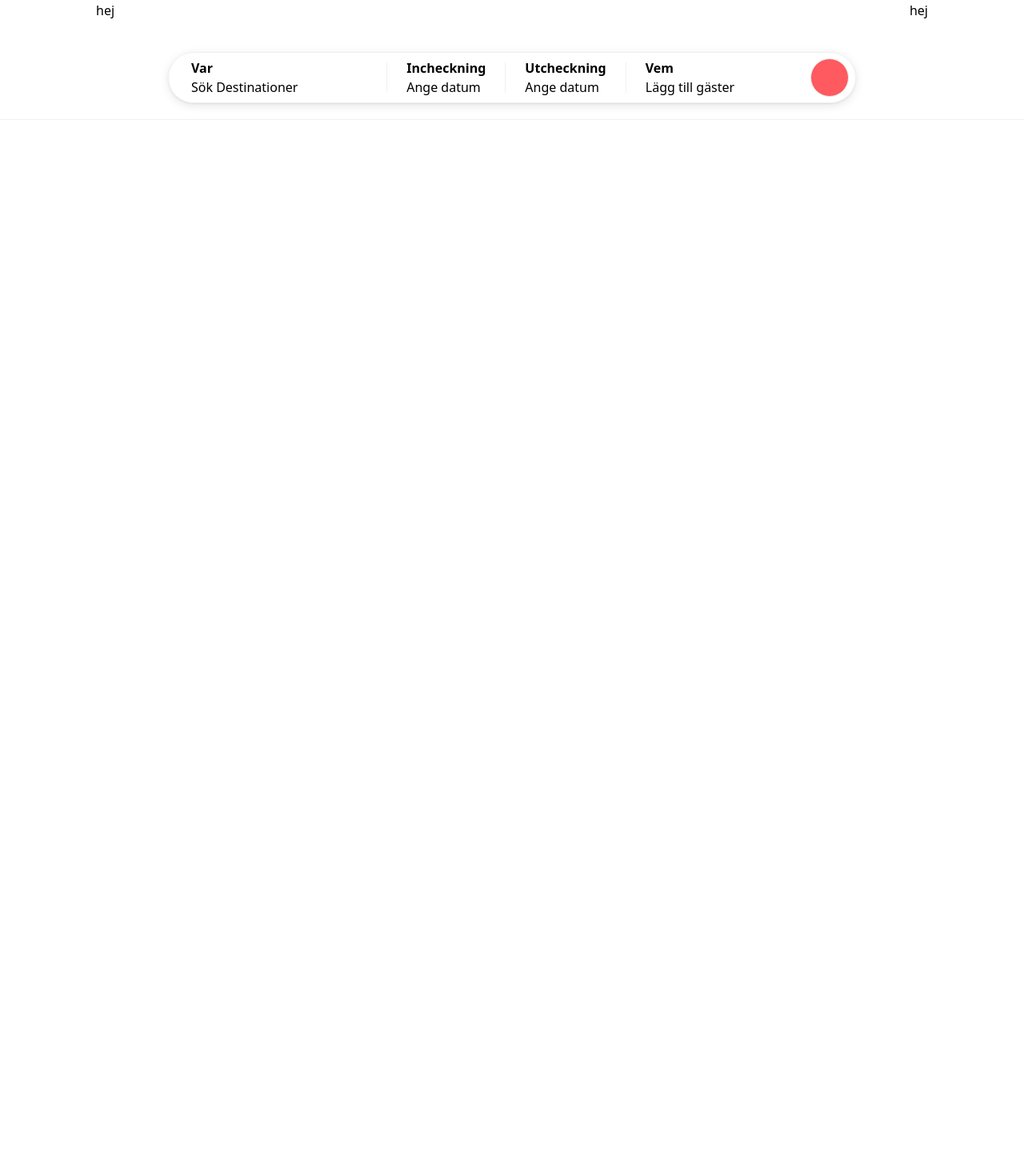
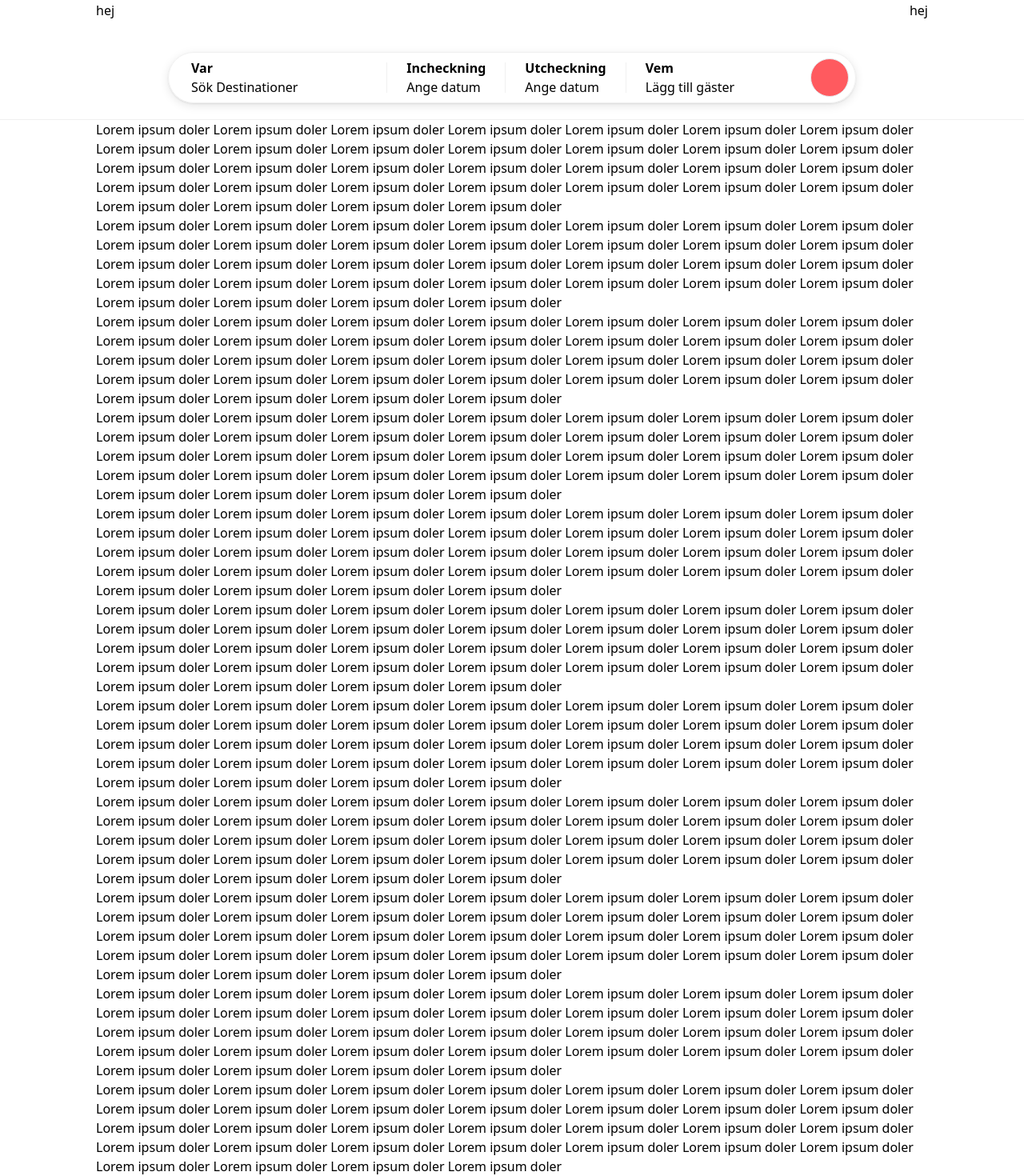
Before and after one commit to weralite/bnb-assignment, a Next.js app: page / in a window 1280 px wide. Shown: the part 39-1509 px from the top of the page at 80% size. Before the commit the page ends 800 px from the top, so only its background shows below. Built offline with nearby package versions, Linux system fonts and the light colour scheme.

Commit message:
animating header

```diff
--- a/src/app/page.tsx
+++ b/src/app/page.tsx
@@ -3,7 +3,105 @@ export default function Home() {
   return (
     <div>
       <main>
-
+    <div>Lorem ipsum doler Lorem ipsum doler Lorem ipsum doler Lorem ipsum doler
+    Lorem ipsum doler Lorem ipsum doler Lorem ipsum doler Lorem ipsum doler
+    Lorem ipsum doler Lorem ipsum doler Lorem ipsum doler Lorem ipsum doler
+    Lorem ipsum doler Lorem ipsum doler Lorem ipsum doler Lorem ipsum doler
+    Lorem ipsum doler Lorem ipsum doler Lorem ipsum doler Lorem ipsum doler
+    Lorem ipsum doler Lorem ipsum doler Lorem ipsum doler Lorem ipsum doler
+    Lorem ipsum doler Lorem ipsum doler Lorem ipsum doler Lorem ipsum doler
+    Lorem ipsum doler Lorem ipsum doler Lorem ipsum doler Lorem ipsum doler
+    </div>
+    <div>Lorem ipsum doler Lorem ipsum doler Lorem ipsum doler Lorem ipsum doler
+    Lorem ipsum doler Lorem ipsum doler Lorem ipsum doler Lorem ipsum doler
+    Lorem ipsum doler Lorem ipsum doler Lorem ipsum doler Lorem ipsum doler
+    Lorem ipsum doler Lorem ipsum doler Lorem ipsum doler Lorem ipsum doler
+    Lorem ipsum doler Lorem ipsum doler Lorem ipsum doler Lorem ipsum doler
+    Lorem ipsum doler Lorem ipsum doler Lorem ipsum doler Lorem ipsum doler
+    Lorem ipsum doler Lorem ipsum doler Lorem ipsum doler Lorem ipsum doler
+    Lorem ipsum doler Lorem ipsum doler Lorem ipsum doler Lorem ipsum doler
+    </div>
+    <div>Lorem ipsum doler Lorem ipsum doler Lorem ipsum doler Lorem ipsum doler
+    Lorem ipsum doler Lorem ipsum doler Lorem ipsum doler Lorem ipsum doler
+    Lorem ipsum doler Lorem ipsum doler Lorem ipsum doler Lorem ipsum doler
+    Lorem ipsum doler Lorem ipsum doler Lorem ipsum doler Lorem ipsum doler
+    Lorem ipsum doler Lorem ipsum doler Lorem ipsum doler Lorem ipsum doler
+    Lorem ipsum doler Lorem ipsum doler Lorem ipsum doler Lorem ipsum doler
+    Lorem ipsum doler Lorem ipsum doler Lorem ipsum doler Lorem ipsum doler
+    Lorem ipsum doler Lorem ipsum doler Lorem ipsum doler Lorem ipsum doler
+    </div>
+    <div>Lorem ipsum doler Lorem ipsum doler Lorem ipsum doler Lorem ipsum doler
+    Lorem ipsum doler Lorem ipsum doler Lorem ipsum doler Lorem ipsum doler
+    Lorem ipsum doler Lorem ipsum doler Lorem ipsum doler Lorem ipsum doler
+    Lorem ipsum doler Lorem ipsum doler Lorem ipsum doler Lorem ipsum doler
+    Lorem ipsum doler Lorem ipsum doler Lorem ipsum doler Lorem ipsum doler
+    Lorem ipsum doler Lorem ipsum doler Lorem ipsum doler Lorem ipsum doler
+    Lorem ipsum doler Lorem ipsum doler Lorem ipsum doler Lorem ipsum doler
+    Lorem ipsum doler Lorem ipsum doler Lorem ipsum doler Lorem ipsum doler
+    </div>
+    <div>Lorem ipsum doler Lorem ipsum doler Lorem ipsum doler Lorem ipsum doler
+    Lorem ipsum doler Lorem ipsum doler Lorem ipsum doler Lorem ipsum doler
+    Lorem ipsum doler Lorem ipsum doler Lorem ipsum doler Lorem ipsum doler
+    Lorem ipsum doler Lorem ipsum doler Lorem ipsum doler Lorem ipsum doler
+    Lorem ipsum doler Lorem ipsum doler Lorem ipsum doler Lorem ipsum doler
+    Lorem ipsum doler Lorem ipsum doler Lorem ipsum doler Lorem ipsum doler
+    Lorem ipsum doler Lorem ipsum doler Lorem ipsum doler Lorem ipsum doler
+    Lorem ipsum doler Lorem ipsum doler Lorem ipsum doler Lorem ipsum doler
+    </div>
+    <div>Lorem ipsum doler Lorem ipsum doler Lorem ipsum doler Lorem ipsum doler
+    Lorem ipsum doler Lorem ipsum doler Lorem ipsum doler Lorem ipsum doler
+    Lorem ipsum doler Lorem ipsum doler Lorem ipsum doler Lorem ipsum doler
+    Lorem ipsum doler Lorem ipsum doler Lorem ipsum doler Lorem ipsum doler
+    Lorem ipsum doler Lorem ipsum doler Lorem ipsum doler Lorem ipsum doler
+    Lorem ipsum doler Lorem ipsum doler Lorem ipsum doler Lorem ipsum doler
+    Lorem ipsum doler Lorem ipsum doler Lorem ipsum doler Lorem ipsum doler
+    Lorem ipsum doler Lorem ipsum doler Lorem ipsum doler Lorem ipsum doler
+    </div>
+    <div>Lorem ipsum doler Lorem ipsum doler Lorem ipsum doler Lorem ipsum doler
+    Lorem ipsum doler Lorem ipsum doler Lorem ipsum doler Lorem ipsum doler
+    Lorem ipsum doler Lorem ipsum doler Lorem ipsum doler Lorem ipsum doler
+    Lorem ipsum doler Lorem ipsum doler Lorem ipsum doler Lorem ipsum doler
+    Lorem ipsum doler Lorem ipsum doler Lorem ipsum doler Lorem ipsum doler
+    Lorem ipsum doler Lorem ipsum doler Lorem ipsum doler Lorem ipsum doler
+    Lorem ipsum doler Lorem ipsum doler Lorem ipsum doler Lorem ipsum doler
+    Lorem ipsum doler Lorem ipsum doler Lorem ipsum doler Lorem ipsum doler
+    </div>
+    <div>Lorem ipsum doler Lorem ipsum doler Lorem ipsum doler Lorem ipsum doler
+    Lorem ipsum doler Lorem ipsum doler Lorem ipsum doler Lorem ipsum doler
+    Lorem ipsum doler Lorem ipsum doler Lorem ipsum doler Lorem ipsum doler
+    Lorem ipsum doler Lorem ipsum doler Lorem ipsum doler Lorem ipsum doler
+    Lorem ipsum doler Lorem ipsum doler Lorem ipsum doler Lorem ipsum doler
+    Lorem ipsum doler Lorem ipsum doler Lorem ipsum doler Lorem ipsum doler
+    Lorem ipsum doler Lorem ipsum doler Lorem ipsum doler Lorem ipsum doler
+    Lorem ipsum doler Lorem ipsum doler Lorem ipsum doler Lorem ipsum doler
+    </div>
+    <div>Lorem ipsum doler Lorem ipsum doler Lorem ipsum doler Lorem ipsum doler
+    Lorem ipsum doler Lorem ipsum doler Lorem ipsum doler Lorem ipsum doler
+    Lorem ipsum doler Lorem ipsum doler Lorem ipsum doler Lorem ipsum doler
+    Lorem ipsum doler Lorem ipsum doler Lorem ipsum doler Lorem ipsum doler
+    Lorem ipsum doler Lorem ipsum doler Lorem ipsum doler Lorem ipsum doler
+    Lorem ipsum doler Lorem ipsum doler Lorem ipsum doler Lorem ipsum doler
+    Lorem ipsum doler Lorem ipsum doler Lorem ipsum doler Lorem ipsum doler
+    Lorem ipsum doler Lorem ipsum doler Lorem ipsum doler Lorem ipsum doler
+    </div>
+    <div>Lorem ipsum doler Lorem ipsum doler Lorem ipsum doler Lorem ipsum doler
+    Lorem ipsum doler Lorem ipsum doler Lorem ipsum doler Lorem ipsum doler
+    Lorem ipsum doler Lorem ipsum doler Lorem ipsum doler Lorem ipsum doler
+    Lorem ipsum doler Lorem ipsum doler Lorem ipsum doler Lorem ipsum doler
+    Lorem ipsum doler Lorem ipsum doler Lorem ipsum doler Lorem ipsum doler
+    Lorem ipsum doler Lorem ipsum doler Lorem ipsum doler Lorem ipsum doler
+    Lorem ipsum doler Lorem ipsum doler Lorem ipsum doler Lorem ipsum doler
+    Lorem ipsum doler Lorem ipsum doler Lorem ipsum doler Lorem ipsum doler
+    </div>
+    <div>Lorem ipsum doler Lorem ipsum doler Lorem ipsum doler Lorem ipsum doler
+    Lorem ipsum doler Lorem ipsum doler Lorem ipsum doler Lorem ipsum doler
+    Lorem ipsum doler Lorem ipsum doler Lorem ipsum doler Lorem ipsum doler
+    Lorem ipsum doler Lorem ipsum doler Lorem ipsum doler Lorem ipsum doler
+    Lorem ipsum doler Lorem ipsum doler Lorem ipsum doler Lorem ipsum doler
+    Lorem ipsum doler Lorem ipsum doler Lorem ipsum doler Lorem ipsum doler
+    Lorem ipsum doler Lorem ipsum doler Lorem ipsum doler Lorem ipsum doler
+    Lorem ipsum doler Lorem ipsum doler Lorem ipsum doler Lorem ipsum doler
+    </div>
       </main>
 
     </div>
```
